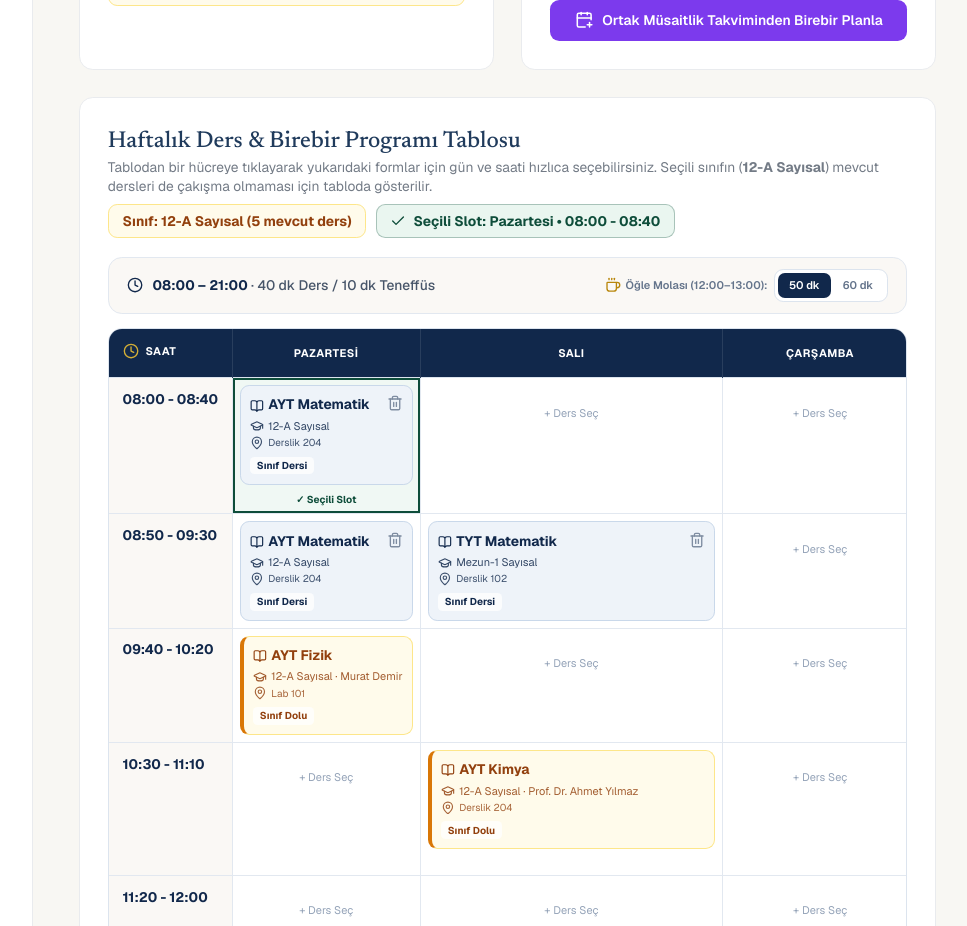
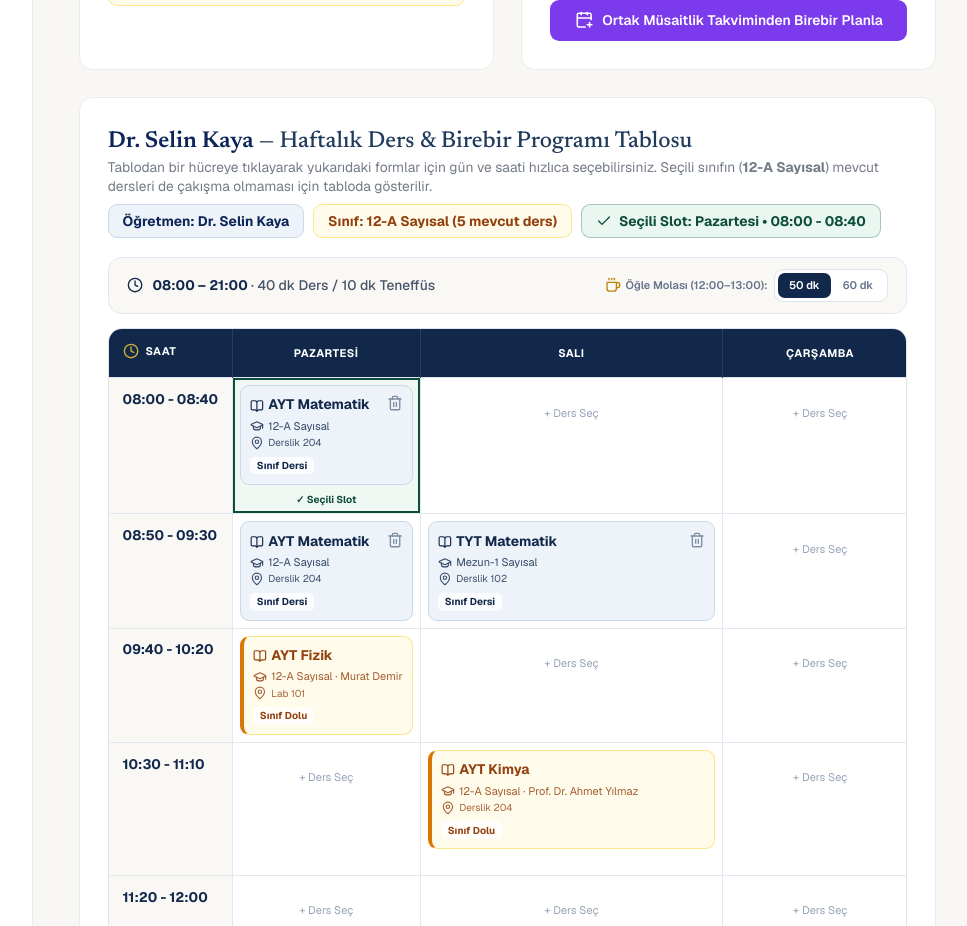
Before and after one commit to fatihhtaskesenn/dershane, a Next.js app: page /admin/teachers in a window 1280 px wide. Shown: the part 1360-2286 px from the top of the page, without its empty margins (298-1265 px from the left). Built offline with nearby package versions, Linux system fonts and the light colour scheme.

Commit message:
Ogretmen durumlari tablo basligina secili ogretmen adi eklendi

```diff
--- a/app/admin/teachers/page.tsx
+++ b/app/admin/teachers/page.tsx
@@ -453,13 +453,19 @@ export default function AdminTeachersPage() {
             <div className="mb-4 flex flex-wrap items-center justify-between gap-2">
               <div>
                 <h3 className="font-editorial text-xl font-medium text-[#203B5C]">
-                  Haftalık Ders &amp; Birebir Programı Tablosu
+                  <span className="font-semibold text-[#0D2558]">
+                    {selectedTeacher.name}
+                  </span>{" "}
+                  — Haftalık Ders &amp; Birebir Programı Tablosu
                 </h3>
                 <p className="text-xs text-[#737B86]">
                   Tablodan bir hücreye tıklayarak yukarıdaki formlar için gün ve saati hızlıca seçebilirsiniz. Seçili sınıfın (<strong>{schClass}</strong>) mevcut dersleri de çakışma olmaması için tabloda gösterilir.
                 </p>
               </div>
               <div className="flex flex-wrap items-center gap-2">
+                <span className="inline-flex items-center gap-1.5 rounded-lg border border-[#C9D8EA] bg-[#EEF3F9] px-3 py-1.5 text-xs font-bold text-[#0D2558]">
+                  Öğretmen: {selectedTeacher.name}
+                </span>
                 <span className="inline-flex items-center gap-1.5 rounded-lg border border-[#FDE68A] bg-[#FFFBEB] px-3 py-1.5 text-xs font-bold text-[#92400E]">
                   Sınıf: {schClass} ({selectedClassOtherSlots.length} mevcut ders)
                 </span>
```
